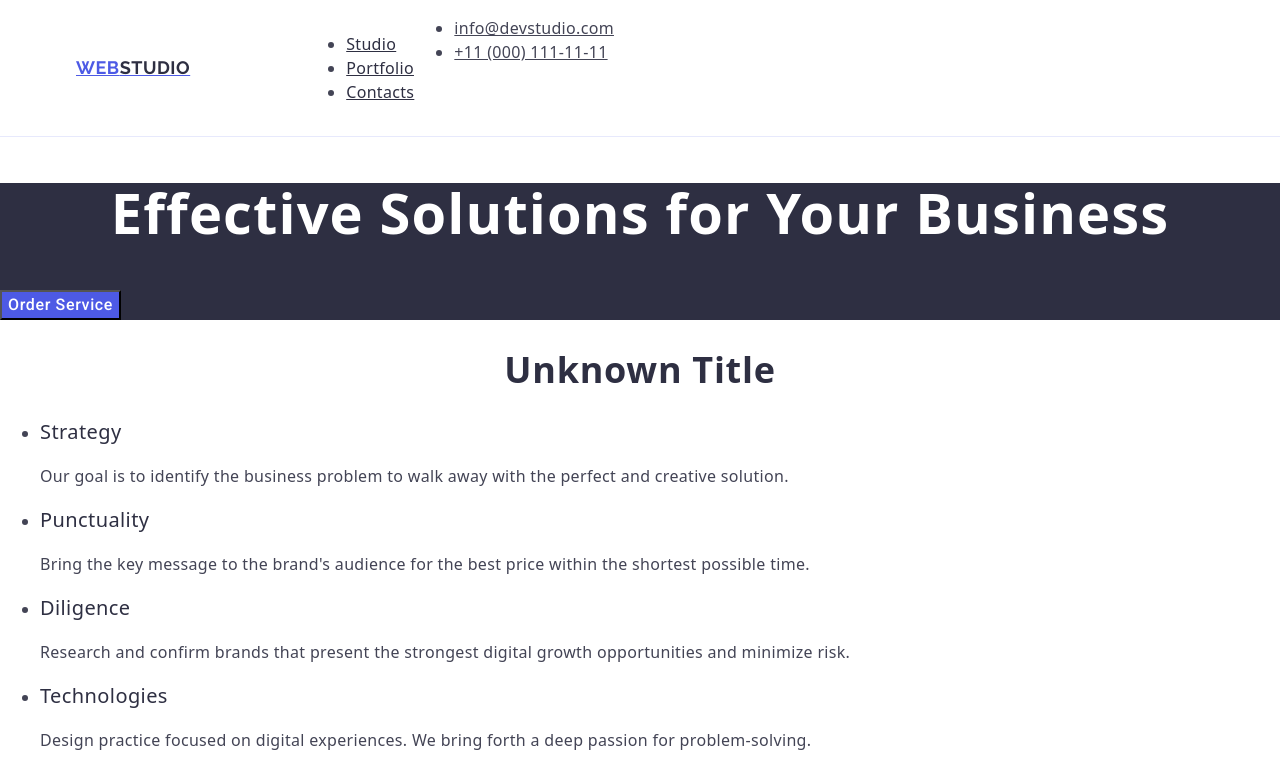
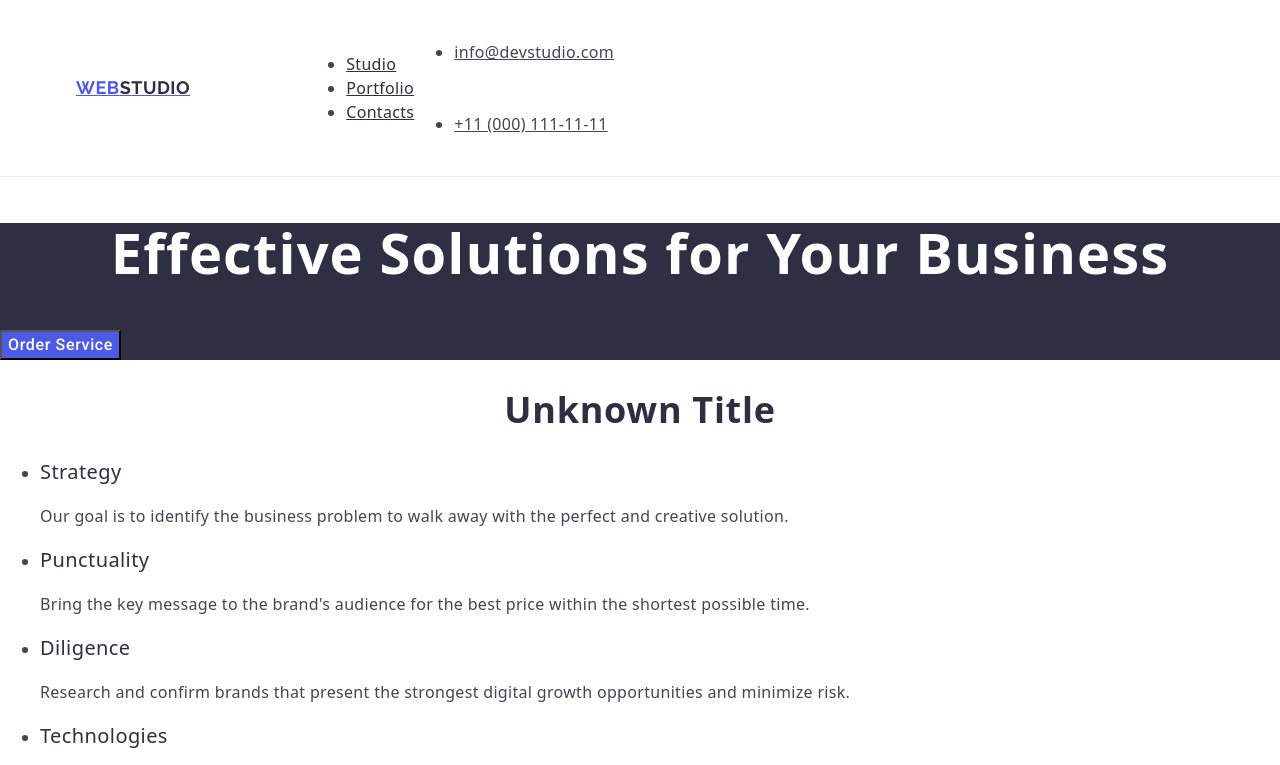
Before and after one commit to EneAndrei789/goit-markup-hw-03, a plain HTML site: page index.html in a window 1280 px wide. Shown: the top 765 px of the page. Drawn offline with nearby package versions, Linux system fonts and the light colour scheme.

Commit message:
commit 2

```diff
--- a/css/index.css
+++ b/css/index.css
@@ -45,6 +45,10 @@ body {
     gap: 40px;
   }
 
+  .link-nav {
+    padding: 24px 0;
+  }
+
   .link-nav,
   .address-link {
     color: #2e2f42;
@@ -52,6 +56,12 @@ body {
     font-weight: 500;
     line-height: 24px;
     letter-spacing: 0.02em;
+    padding: 24px 0;
+  }
+
+  .address-link {
+    display: flex;
+    gap: 40px;
   }
 
   .link-nav:hover,
```
